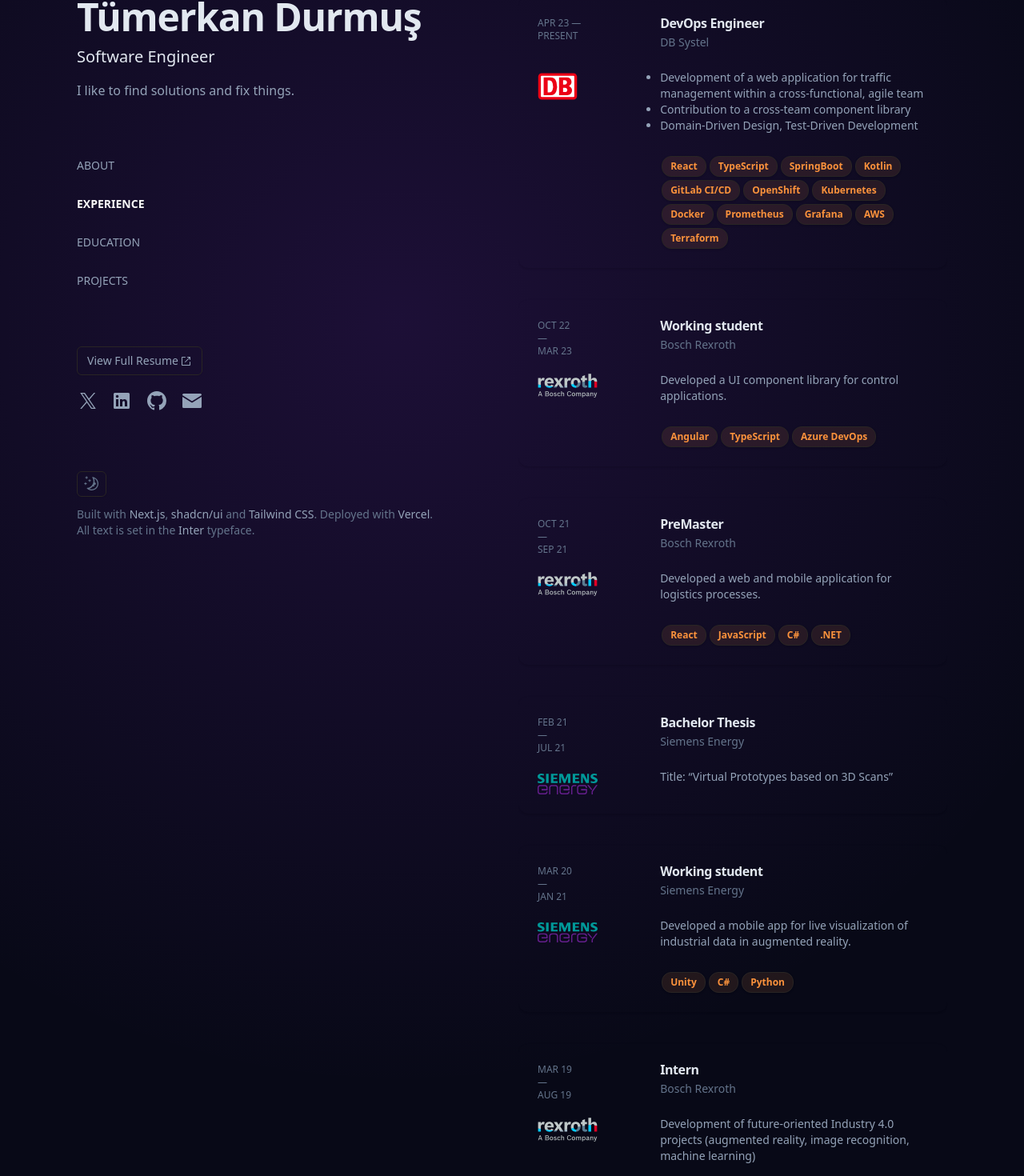
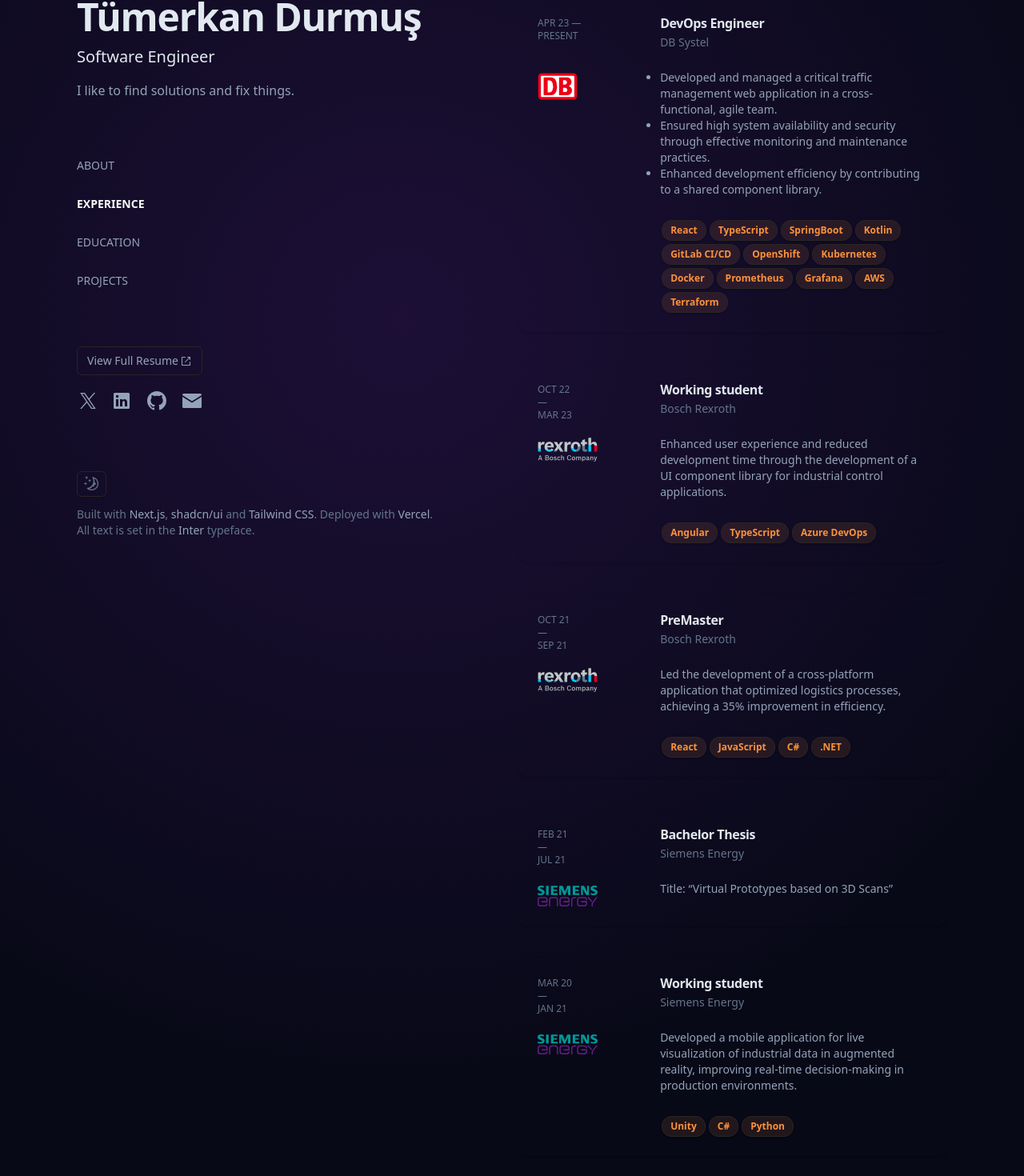
Before and after one commit to tuemerkan/tuemerkan.dev, a Next.js app: page /experience in a window 1280 px wide. Shown: the part 99-1569 px from the top of the page at 80% size. Built offline with nearby package versions, Linux system fonts and the light colour scheme.

Commit message:
update experience

```diff
--- a/app/experience/page.tsx
+++ b/app/experience/page.tsx
@@ -38,11 +38,17 @@
           <CardContent>
             <ul className="list-disc">
               <li>
-                Development of a web application for traffic management within a
-                cross-functional, agile team
+                Developed and managed a critical traffic management web
+                application in a cross-functional, agile team.
               </li>
-              <li>Contribution to a cross-team component library</li>
-              <li>Domain-Driven Design, Test-Driven Development</li>
+              <li>
+                Ensured high system availability and security through effective
+                monitoring and maintenance practices.
+              </li>
+              <li>
+                Enhanced development efficiency by contributing to a shared
+                component library.
+              </li>
             </ul>
           </CardContent>
           <CardFooter>
@@ -83,7 +89,11 @@
             <CardDescription>Bosch Rexroth</CardDescription>
           </CardHeader>
           <CardContent>
-            <p>Developed a UI component library for control applications.</p>
+            <p>
+              Enhanced user experience and reduced development time through the
+              development of a UI component library for industrial control
+              applications.
+            </p>
           </CardContent>
           <CardFooter>
             <Badge>Angular</Badge>
@@ -117,7 +127,8 @@
           </CardHeader>
           <CardContent>
             <p>
-              Developed a web and mobile application for logistics processes.
+              Led the development of a cross-platform application that optimized
+              logistics processes, achieving a 35% improvement in efficiency.
             </p>
           </CardContent>
           <CardFooter>
@@ -181,8 +192,9 @@
           </CardHeader>
           <CardContent>
             <p>
-              Developed a mobile app for live visualization of industrial data
-              in augmented reality.
+              Developed a mobile application for live visualization of
+              industrial data in augmented reality, improving real-time
+              decision-making in production environments.
             </p>
           </CardContent>
           <CardFooter>
@@ -217,8 +229,8 @@
           </CardHeader>
           <CardContent>
             <p>
-              Development of future-oriented Industry 4.0 projects (augmented
-              reality, image recognition, machine learning)
+              Contributed to the development of Industry 4.0 projects (image
+              recognition, machine learning, augmented reality).
             </p>
           </CardContent>
           <CardFooter>
```
Also changed, not shown: 1 other file (tests, documents, lock files or other folders).
